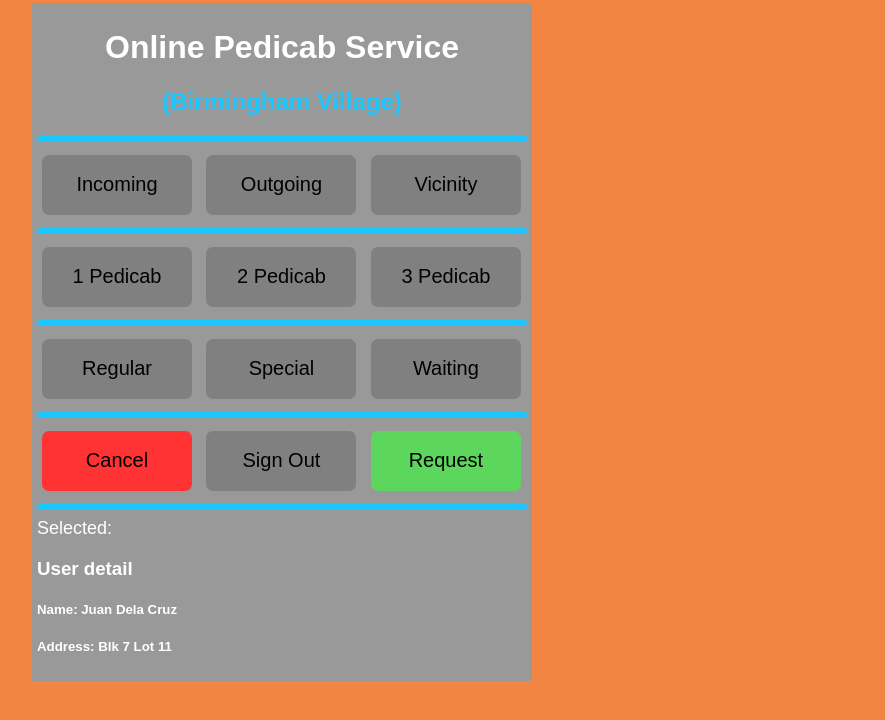
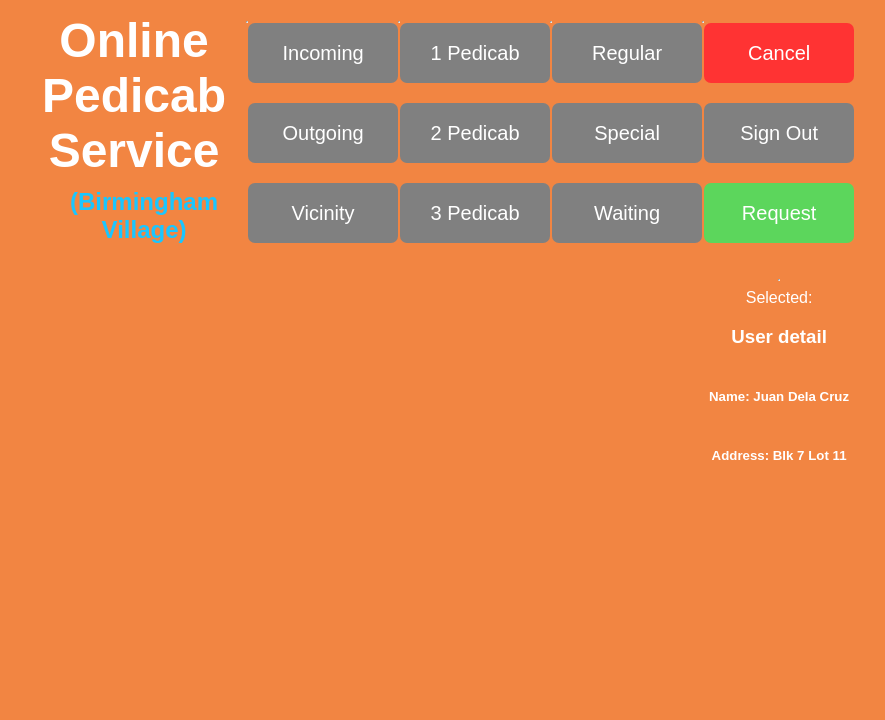
Before and after one commit to ismaelhitmany3n/Padyak, a PHP site: page / in a window 1280 px wide. Shown: the top 720 px of the page, without its empty margins (358-1243 px from the left). Run offline with PHP 8.4, Linux system fonts and the light colour scheme.

Commit message:
Update style.css

```diff
--- a/style.css
+++ b/style.css
@@ -2,65 +2,121 @@
     background-color: #f28542;
     color: white;
     font-family:sans-serif;
+    margin: 0;
+    padding: 0;
 }
-		.button-group button.active {
-  		background-color: #ff751a;
-  		color: #fff;
-  		border-radius: 7px;
+
+/* Mobile-first styles */
+.container {
+    display: flex;
+    flex-direction: column;
+    justify-content: center;
+    align-items: center;
+    padding: 10px;
+    box-sizing: border-box;
+}
+
+.head {
+    text-align: center;
+}
+
+h1{
+    font-size: 36px;
+    margin: 0;
+}
+
+h2{
+    font-size: 24px;
+    color: #1ac6ff;
+    margin: 10px 0;
+}
+
+.button-group {
+    display: flex;
+    flex-wrap: wrap;
+    justify-content: center;
+    align-items: center;
+    margin: 10px 0;
 }
 
 .button-group button {
     background-color: #808080;
     border: none;
     border-radius: 7px;
-  		padding: 1px;
-  		margin: 5px 5px;
+    padding: 10px;
+    margin: 5px;
     cursor: pointer;
-  		width: 150px;
+    width: 100%;
+    max-width: 200px;
     height: 60px;
     display: inline-block;
-  		float: center;
     text-align: center;
     font-size: 20px;
+    color: white;
 }
-		.button-group button:hover{
+
+.button-group button:hover {
     background-color: #262626;
-			color: white;
-			border-radius: 7px;
 }
-		label{
+
+#cancel {
+    background-color: #ff3333;
+}
+
+#cancel:hover {
+    background-color: red;
+}
+
+#request {
+    background-color: #5cd65c;
+}
+
+#request:hover {
+    background-color: green;
+}
+
+.selected-label {
     font-size: 18px;
+    margin-top: 20px;
+}
+
+/* Media queries */
+@media screen and (min-width: 768px) {
+    /* Styles for medium screens */
+    .container {
+        flex-direction: row;
+        justify-content: space-between;
+        align-items: flex-start;
+        max-width: 960px;
+        margin: 0 auto;
     }
 
     h1{
-			text-align: center;
+        font-size: 48px;
+        margin-right: 20px;
     }
 
-		h2{
-			text-align: center;
-			color: #1ac6ff;
+    .button-group {
+        flex-direction: column;
+        justify-content: flex-start;
+        align-items: center;
+        margin: 0;
     }
-		hr{
-			border:3px solid #1ac6ff;
-			border-radius: 4px;
+
+    .button-group button {
+        margin: 10px 0;
+        max-width: none;
+        width: 150px;
     }
-		#cancel{
-			background-color: #ff3333;
+
+    .selected-label {
+        margin-top: 0;
     }
-		#cancel:hover{
-			background-color: red;
 }
-		#request{
-			background-color: #5cd65c;
+
+@media screen and (min-width: 1200px) {
+    /* Styles for large screens */
+    .container {
+        max-width: 1200px;
     }
-		#request:hover{
-			background-color: green;
 }
-		.head{
-
-		}
-		.container{
-			background-color: #999;
-			padding: 5px;
-			margin: 0px;
-		}
```
Lines whose indentation alone changed are shown as unchanged.
